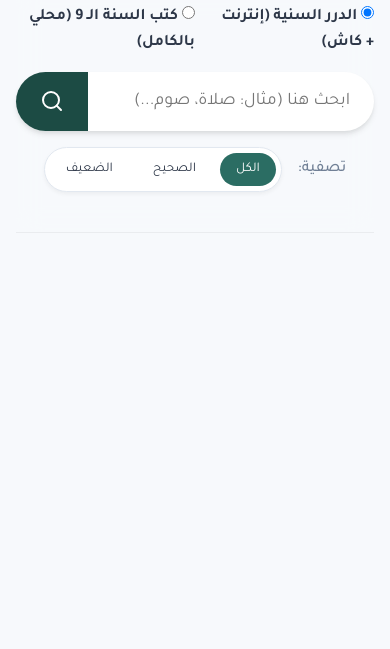
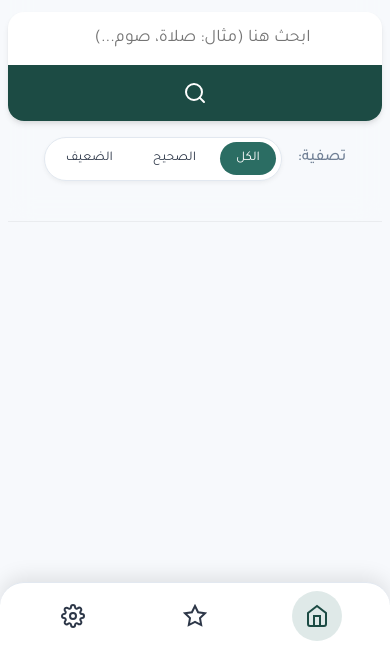
Before and after one commit to HassanAlBarshoumy/dorar-hadith-app, an Electron app: page index.html in a window 390 px wide. Shown: the part 195-844 px from the top of the page. Drawn offline with Linux system fonts and the light colour scheme; no server answers.

Commit message:
feat(ui): add full responsive support for mobile and tablet [skip ci]

```diff
--- a/index.html
+++ b/index.html
@@ -57,7 +57,7 @@
 
                     <form id="search-form" class="search-form" role="search" aria-label="البحث في الأحاديث">
                         <!-- Search Source Selector -->
-                        <div class="search-source-selector" style="margin-bottom: 15px; display: flex; gap: 15px; font-weight: bold; color: var(--text-color);">
+                        <div class="search-source-selector">
                             <label style="cursor: pointer;"><input type="radio" name="searchSource" value="dorar" checked> الدرر السنية (إنترنت + كاش)</label>
                             <label style="cursor: pointer;"><input type="radio" name="searchSource" value="local_9books"> كتب السنة الـ 9 (محلي بالكامل)</label>
                         </div>
--- a/style.css
+++ b/style.css
@@ -677,3 +677,158 @@ body.theme-dark .sticky-header,
     background-color: var(--primary-color);
     color: white;
 }
+
+/* Search Source Selector Default */
+.search-source-selector {
+    margin-bottom: 15px;
+    display: flex;
+    flex-wrap: wrap;
+    gap: 15px;
+    font-weight: bold;
+    color: var(--text-main);
+    justify-content: center;
+}
+.search-source-selector label {
+    cursor: pointer;
+    display: flex;
+    align-items: center;
+    gap: 5px;
+}
+
+/* ==========================================================================
+   Responsive Design (Tablets & Mobiles)
+   ========================================================================== */
+
+/* Tablets (Max 768px) */
+@media (max-width: 768px) {
+    .app-container {
+        padding: 0.5rem;
+    }
+
+    #app-title {
+        font-size: 1.8rem;
+    }
+
+    .hadith-card {
+        padding: 1rem;
+    }
+
+    .filter-buttons {
+        flex-wrap: wrap;
+        justify-content: center;
+    }
+
+    .input-group {
+        flex-direction: column;
+        border-radius: var(--radius-lg);
+    }
+
+    #search-input {
+        border-radius: var(--radius-lg) var(--radius-lg) 0 0 !important;
+        text-align: center;
+        padding: 1rem;
+    }
+
+    #search-button {
+        border-radius: 0 0 var(--radius-lg) var(--radius-lg) !important;
+        width: 100%;
+        padding: 1rem;
+        justify-content: center;
+    }
+}
+
+/* Mobile Devices (Max 600px) */
+@media (max-width: 600px) {
+    .app-container {
+        padding-bottom: 5rem; /* space for bottom nav */
+    }
+
+    /* Convert top-nav to a Bottom Tab Bar */
+    .top-nav {
+        position: fixed;
+        bottom: 0;
+        left: 0;
+        right: 0;
+        background-color: var(--surface-color);
+        box-shadow: 0 -5px 20px rgba(0,0,0,0.1);
+        margin: 0;
+        padding: 0.5rem 1rem;
+        justify-content: space-around;
+        z-index: 1000;
+        border-top: 1px solid var(--border-color);
+        border-radius: 1.5rem 1.5rem 0 0;
+    }
+
+    .nav-btn {
+        width: 50px;
+        height: 50px;
+        border: none;
+        background: transparent;
+        box-shadow: none;
+    }
+
+    .nav-btn.active {
+        background: rgba(43, 109, 99, 0.15);
+        color: var(--primary-color);
+    }
+
+    @media (prefers-color-scheme: dark) {
+        body.theme-auto .top-nav {
+            background-color: #1e293b;
+        }
+        body.theme-auto .nav-btn.active {
+            background: rgba(255, 255, 255, 0.1);
+        }
+    }
+
+    body.theme-dark .top-nav {
+        background-color: #1e293b;
+    }
+    body.theme-dark .nav-btn.active {
+        background: rgba(255, 255, 255, 0.1);
+    }
+
+    #app-title {
+        font-size: 1.5rem;
+        margin-top: 1rem;
+    }
+
+    .header p {
+        font-size: 0.9rem;
+    }
+
+    .hadith-info {
+        flex-direction: column;
+        align-items: flex-start;
+        gap: 0.5rem;
+    }
+
+    .card-footer {
+        flex-direction: column;
+        align-items: stretch;
+    }
+
+    .card-actions {
+        width: 100%;
+        justify-content: flex-end;
+        margin-top: 10px;
+    }
+
+    .modal-content {
+        width: 95%;
+        margin: 2rem auto;
+        padding: 1.5rem;
+    }
+
+    .back-to-top {
+        bottom: 5.5rem; /* above bottom nav */
+        right: 1rem;
+        width: 45px;
+        height: 45px;
+    }
+
+    .search-source-selector {
+        flex-direction: column;
+        align-items: center;
+    }
+}
```
